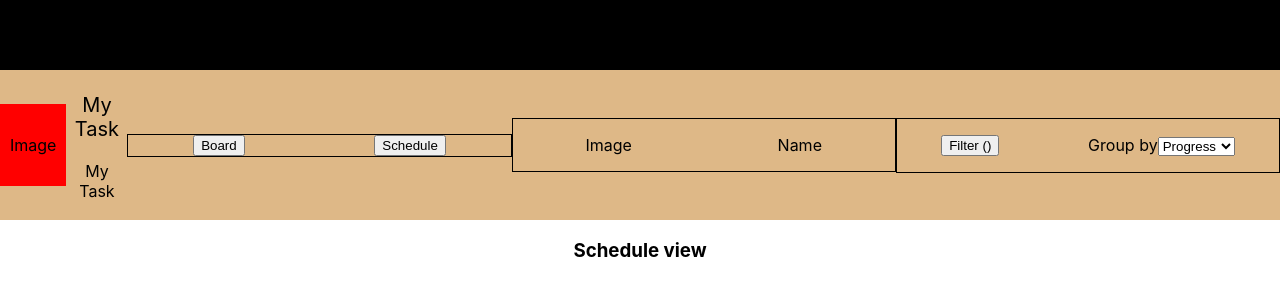
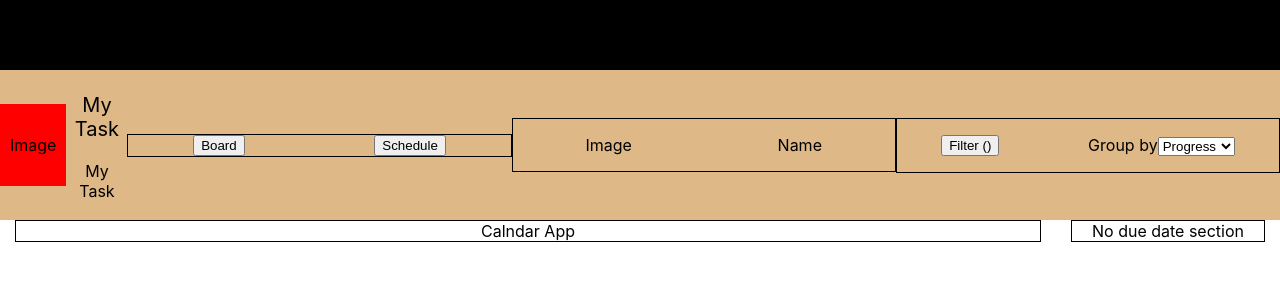
Before and after one commit to rajkumardas2701/planner-app, a React (Create React App) app: page / in a window 1280 px wide. Both pictures are taken after a click on the button "Schedule". Shown: the top 300 px of the page. Built offline with nearby package versions, Linux system fonts and the light colour scheme.

Commit message:
Add react-big-calendar package

```diff
--- a/package.json
+++ b/package.json
@@ -8,6 +8,7 @@
     "@testing-library/user-event": "^12.8.3",
     "prop-types": "^15.7.2",
     "react": "^17.0.2",
+    "react-big-calendar": "^0.33.5",
     "react-dom": "^17.0.2",
     "react-scripts": "4.0.3",
     "uuidv4": "^6.2.8",
--- /dev/null
+++ b/src/components/CalendarApp.js
@@ -0,0 +1,7 @@
+const CalendarApp = () => (
+  <div>
+    Calndar App
+  </div>
+);
+
+export default CalendarApp;
--- a/src/components/ScheduleView.js
+++ b/src/components/ScheduleView.js
@@ -1,6 +1,14 @@
+import CalendarApp from './CalendarApp';
+import '../styles/ScheduleView.css';
+
 const ScheduleView = () => (
-  <div>
-    <h3>Schedule view</h3>
+  <div className="schedule-view">
+    <div className="calendar-section">
+      <CalendarApp />
+    </div>
+    <div className="no-due-section">
+      No due date section
+    </div>
   </div>
 );
 
--- /dev/null
+++ b/src/styles/ScheduleView.css
@@ -0,0 +1,15 @@
+.schedule-view {
+  display: flex;
+  flex-direction: row;
+  justify-content: space-around;
+}
+
+.calendar-section {
+  width: 80%;
+  border: 1px solid black;
+}
+
+.no-due-section {
+  width: 15%;
+  border: 1px solid black;
+}
```
Also changed, not shown: 1 other file (tests, documents, lock files or other folders).
